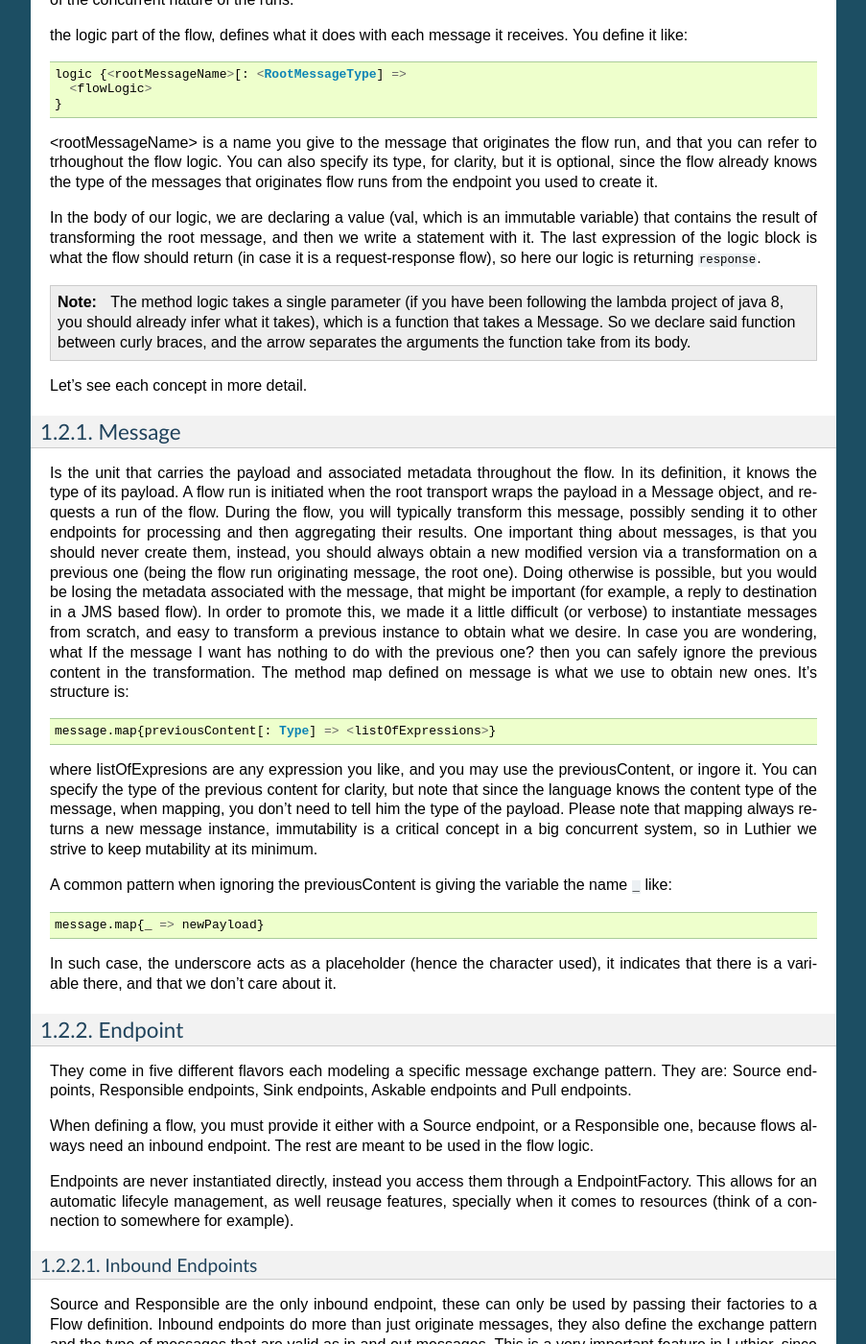
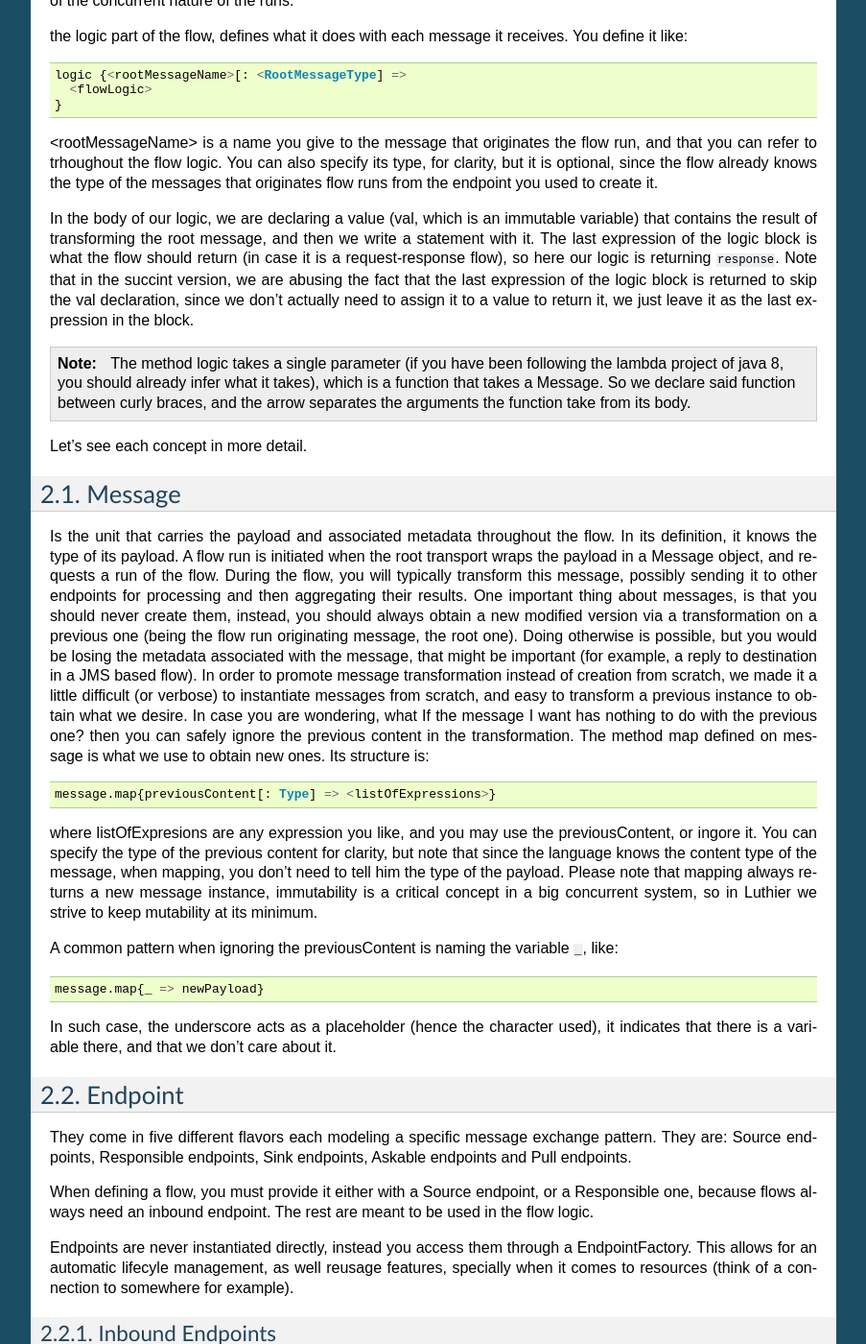
Before and after one commit to netlabs-foundation/luthier, a Sphinx documentation site: the page built from doc/sphinx/intro.rst, in a window 1280 px wide and 1400 px high, scrolled down 1318 px. Shown: the whole window at 96% size, without its empty margins (198-1101 px from the left). Built offline with Sphinx 7.4.7, drawn with Linux system fonts in a browser that asks for light colours; some of the changed text lies outside the part shown.

Commit message:
Pancho's fixes

```diff
--- a/doc/sphinx/intro.rst
+++ b/doc/sphinx/intro.rst
@@ -1,4 +1,4 @@
-============
+in============
 Introduction
 ============
 
@@ -89,6 +89,9 @@
 In the body of our logic, we are declaring a value (val, which is an immutable variable) that contains the result of
 transforming the root message, and then we write a statement with it. The last expression of the logic block
 is what the flow should return (in case it is a request-response flow), so here our logic is returning ``response``.
+Note that in the succint version, we are abusing the fact that the last expression of the logic block is returned to
+skip the val declaration, since we don't actually need to assign it to a value to return it, we just leave it as the
+last expression in the block.
 
 .. NOTE::
 
@@ -110,11 +113,11 @@
 One important thing about messages, is that you should never create them, instead, you should always obtain a new
 modified version via a transformation on a previous one (being the flow run originating message, the root one).
 Doing otherwise is possible, but you would be losing the metadata associated with the message, that might be important
-(for example, a reply to destination in a JMS based flow). In order to promote this, we made it a little difficult (or
-verbose) to instantiate messages from scratch, and easy to transform a previous instance to obtain what we desire.
-In case you are wondering, what If the message I want has nothing to do with the previous one? then you can safely
-ignore the previous content in the transformation.
-The method map defined on message is what we use to obtain new ones. It's structure is:
+(for example, a reply to destination in a JMS based flow). In order to promote message transformation instead of creation
+from scratch, we made it a little difficult (or verbose) to instantiate messages from scratch, and easy to transform a
+previous instance to obtain what we desire. In case you are wondering, what If the message I want has nothing to do
+with the previous one? then you can safely ignore the previous content in the transformation.
+The method map defined on message is what we use to obtain new ones. Its structure is:
 
 .. code-block:: scala
 
@@ -126,7 +129,7 @@
 Please note that mapping always returns a new message instance, immutability is a critical concept in a big
 concurrent system, so in Luthier we strive to keep mutability at its minimum.
 
-A common pattern when ignoring the previousContent is giving the variable the name ``_`` like:
+A common pattern when ignoring the previousContent is naming the variable ``_``, like:
 
 .. code-block:: scala
 
@@ -170,8 +173,8 @@
 This endpoints are used inisde the logic definition, and they return a `Future <Futures>`_ object representing the
 asynchrounous computation they will perform.
 
-Sink endpoints, as their name imply, simple send something over the transport, obtaining no response. Typical sink
-endpoints may be log endpoints, or an endpoint to execute statements (non queries) to a database. They only method
+Sink endpoints, as their name imply, simply send something over the transport, obtaining no response. Typical sink
+endpoints may be log endpoints, or an endpoint to execute statements (non queries) to a database. The only method
 they provide is push. Usage is like:
 
 .. code-block:: scala
@@ -198,7 +201,7 @@
 Pull Endpoints
 **************
 
-This endpoints are not inbound, since they cannot define a flow, and are not outbound, since they cant send anything.
+These endpoints are not inbound, since they cannot define a flow, and are not outbound, since they cant send anything.
 They can only attempt to retrieve something when asked. This kind of endpoint may represent task like reading the
 content of a file, or an URL, or executing some predefined select on a database, or running a system process
 and obtaining its output. You can think of them as an Askable endpoint that you ask nothing, and it provides an answer.
```
Also changed, not shown: other parts of doc/sphinx/intro.rst (+2 -2 lines).
